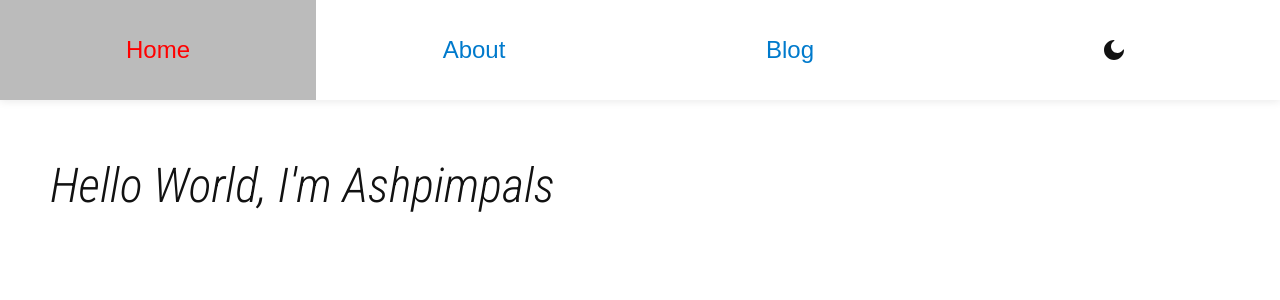
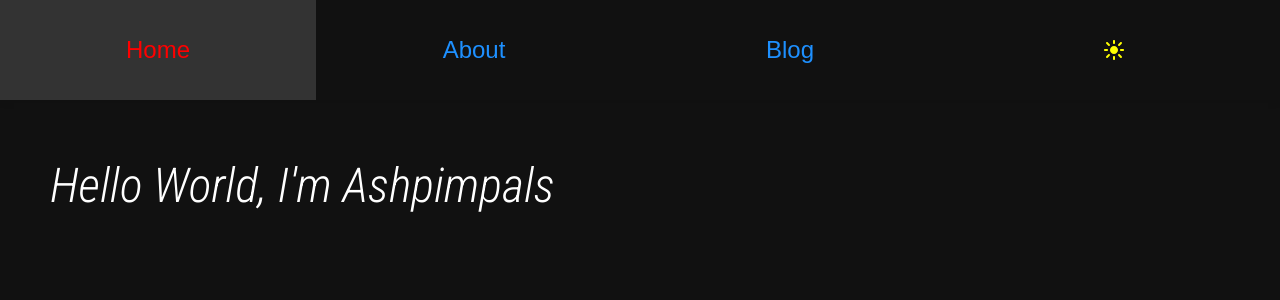
Before and after one commit to aringq10/aringq10.github.io, a Jekyll site: the page built from index.html, in a window 1280 px wide. Shown: the top 300 px of the page. Built offline with Jekyll 4.4.1, drawn with Linux system fonts in a browser that asks for light colours; some web fonts are replaced.

Commit message:
Added a favicon in /assets, cleaned up the theme-toggle js script and made a "color_theme" variable in _config.yml.

```diff
--- a/_config.yml
+++ b/_config.yml
@@ -1,3 +1,7 @@
+# "dark" or "light"
+color_theme: "dark"
+
+
 permalink: pretty
 
 defaults:
--- a/_includes/header.html
+++ b/_includes/header.html
@@ -6,13 +6,16 @@
 <link rel="preconnect" href="https://fonts.gstatic.com" crossorigin>
 <link href="https://fonts.googleapis.com/css2?family=Hind+Guntur:wght@300;400;500;600;700&family=Roboto+Condensed:ital,wght@0,100..900;1,100..900&display=swap" rel="stylesheet">
 <link rel="stylesheet" href="{{ '/assets/css/styles.css' | relative_url }}">
+<link rel="icon" type="image/x-icon" href="{{ '/assets/favicon.ico' | relative_url }}"
 <!-- Scripts -->
-<script> // Set theme before loading anything else
+<script>
   (function() {
     try {
-      var theme = localStorage.getItem('theme') || 'light';
+      var theme = localStorage.getItem('theme') || "{{ site.color_theme }}";
       document.documentElement.setAttribute('data-theme', theme);
-    } catch (e) {}
+    } catch (e) {
+      console.log(e)
+    }
   })();
 </script>
 <script src="{{ '/assets/js/theme-toggle.js' | relative_url }}" defer></script>
--- a/_includes/navigation.html
+++ b/_includes/navigation.html
@@ -5,10 +5,12 @@
     </a>
   {% endfor %}
   <div id="theme-toggle">
-    <svg id="dark-icon" width="24px" height="24px" viewBox="0 0 24 24" xmlns="http://www.w3.org/2000/svg">
+    <svg id="dark-icon" width="24px" height="24px" viewBox="0 0 24 24" xmlns="http://www.w3.org/2000/svg"
+      {% if site.color_theme == "dark" %} style="display: none;" {% endif %}>
       <path d="M12 22C17.5228 22 22 17.5228 22 12C22 11.5373 21.3065 11.4608 21.0672 11.8568C19.9289 13.7406 17.8615 15 15.5 15C11.9101 15 9 12.0899 9 8.5C9 6.13845 10.2594 4.07105 12.1432 2.93276C12.5392 2.69347 12.4627 2 12 2C6.47715 2 2 6.47715 2 12C2 17.5228 6.47715 22 12 22Z"/>
     </svg>
-    <svg id="light-icon" width="24px" height="24px" viewBox="0 0 24 24" style="display: none;" xmlns="http://www.w3.org/2000/svg">
+    <svg id="light-icon" width="24px" height="24px" viewBox="0 0 24 24" xmlns="http://www.w3.org/2000/svg"
+      {% if site.color_theme == "light" %} style="display: none;" {% endif %}>
       <path fill-rule="evenodd" clip-rule="evenodd" d="M8 12C8 9.79086 9.79086 8 12 8C14.2091 8 16 9.79086 16 12C16 14.2091 14.2091 16 12 16C9.79086 16 8 14.2091 8 12Z" />
       <path fill-rule="evenodd" clip-rule="evenodd" d="M12 2C12.5523 2 13 2.44772 13 3V5C13 5.55228 12.5523 6 12 6C11.4477 6 11 5.55228 11 5V3C11 2.44772 11.4477 2 12 2Z" />
       <path fill-rule="evenodd" clip-rule="evenodd" d="M19.7071 4.29289C20.0976 4.68342 20.0976 5.31658 19.7071 5.70711L17.7071 7.70711C17.3166 8.09763 16.6834 8.09763 16.2929 7.70711C15.9024 7.31658 15.9024 6.68342 16.2929 6.29289L18.2929 4.29289C18.6834 3.90237 19.3166 3.90237 19.7071 4.29289Z" />
--- a/assets/js/theme-toggle.js
+++ b/assets/js/theme-toggle.js
@@ -2,26 +2,22 @@ document.addEventListener('DOMContentLoaded', function () {
     const toggleBtn = document.getElementById('theme-toggle');
     const darkIcon = document.getElementById("dark-icon");
     const lightIcon = document.getElementById("light-icon");
-    const currentTheme = localStorage.getItem('theme') || 'light';
-    document.documentElement.setAttribute('data-theme', currentTheme);
+    const startingTheme = document.documentElement.getAttribute('data-theme');
 
-    setIcon(currentTheme)
+    if (startingTheme === 'light')
+        setIcon('light');
+    else
+        setIcon('dark');
 
     toggleBtn.addEventListener('click', function () {
-        toggleTheme(lightIcon, darkIcon);
-    });
-
-    function toggleTheme() {
         const newTheme = document.documentElement.getAttribute('data-theme') === 'light' ? 'dark' : 'light';
-        if (newTheme === 'light') {
-            setIcon('light')
-        }
-        else {
-            setIcon('dark')
-        }
+        if (newTheme === 'light')
+            setIcon('light');
+        else
+            setIcon('dark');
         document.documentElement.setAttribute('data-theme', newTheme);
         localStorage.setItem('theme', newTheme);
-    }
+    });
     function setIcon(theme) {
         lightIcon.style.display = theme === 'light' ? 'none' : 'inline';
         darkIcon.style.display = theme === 'dark' ? 'none' : 'inline';
```
Also changed, not shown: assets/favicon.ico (added).
